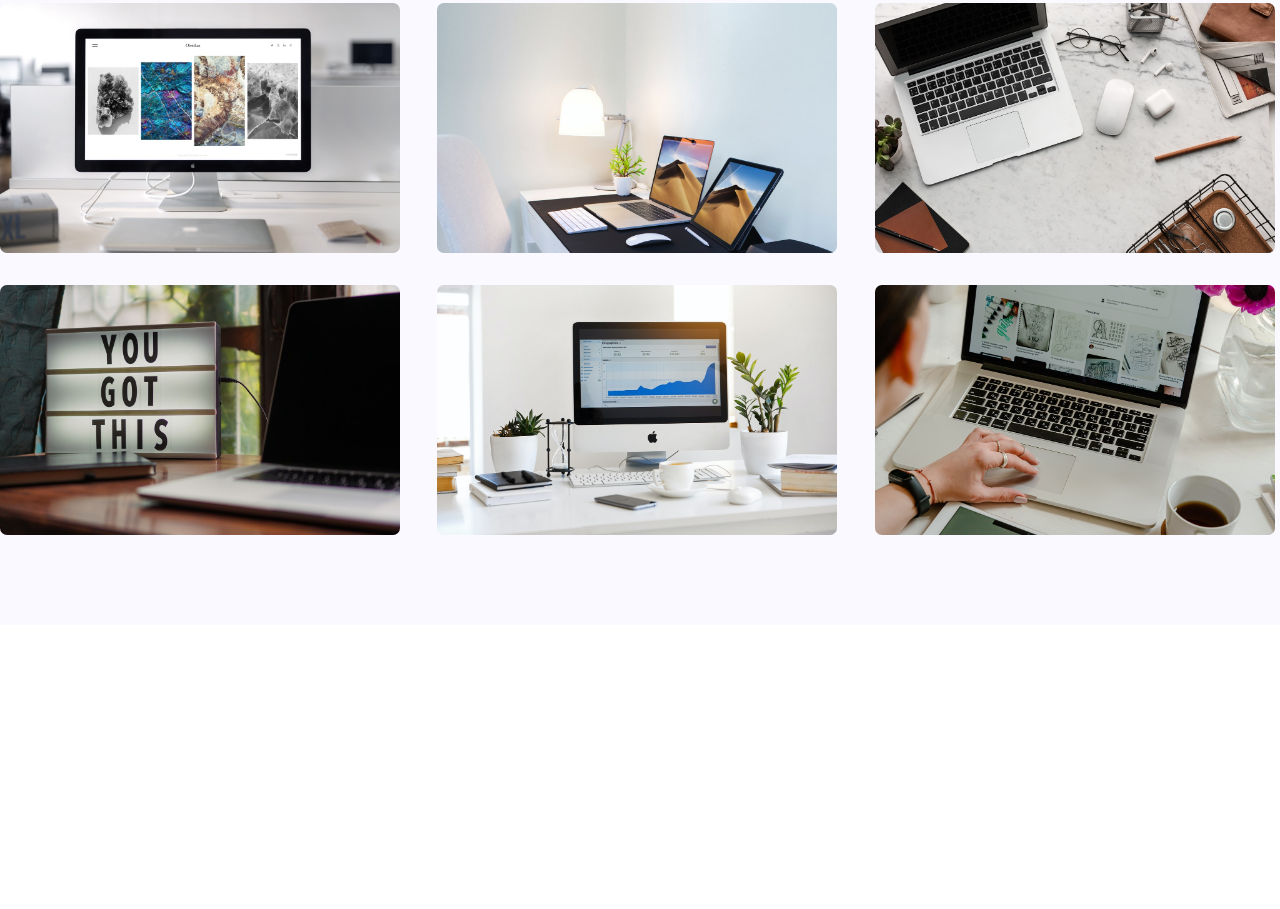
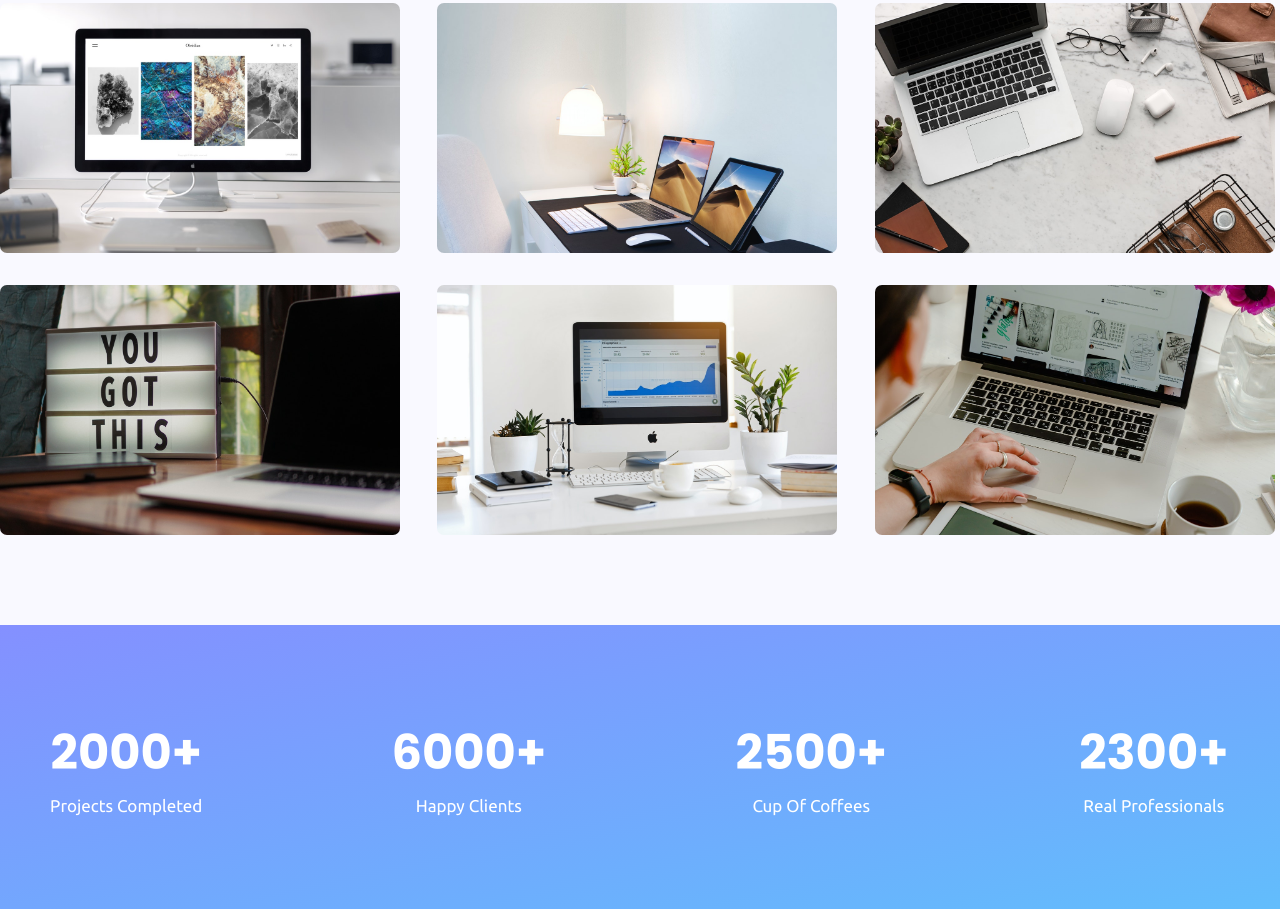
Before and after one commit to Saurav-98/Professional_Portfolio_2023, a website built with Vite: page index.html in a window 1280 px wide. Shown: the part 2289-3198 px from the top of the page. Before the commit the page ends 2914 px from the top, so only its background shows below. Built offline with nearby package versions, Linux system fonts and the light colour scheme.

Commit message:
services action

```diff
--- /dev/null
+++ b/css/sections/counter.css
@@ -0,0 +1,16 @@
+.section-counter {
+  background: var(--gradientsupport);
+  background: var(--gradient);
+  text-align: center;
+  transition: all 0.7s linear;
+  color: var(--clr-white);
+}
+
+.counter-numbers {
+  font-size: 4.8rem;
+}
+
+.section-counter p {
+  color: inherit;
+  text-transform: capitalize;
+}
--- a/css/styles.css
+++ b/css/styles.css
@@ -11,3 +11,4 @@ font-family: 'Ubuntu', sans-serif; */
 @import url(./sections/hero.css);
 @import url(./sections/bio.css);
 @import url(./sections/projects.css);
+@import url(./sections/counter.css);
--- a/index.html
+++ b/index.html
@@ -182,6 +182,30 @@
           </div>
         </div>
       </section>
+
+      <!----------------------------
+         Animated Number Section Start
+      ---------------------------->
+      <section class="section section-counter">
+        <div class="container grid grid-4-col">
+          <div>
+            <h2 class="counter-numbers">2000+</h2>
+            <p>projects completed</p>
+          </div>
+          <div>
+            <h2 class="counter-numbers">6000+</h2>
+            <p>Happy Clients</p>
+          </div>
+          <div>
+            <h2 class="counter-numbers">2500+</h2>
+            <p>Cup of Coffees</p>
+          </div>
+          <div>
+            <h2 class="counter-numbers">2300+</h2>
+            <p>Real Professionals</p>
+          </div>
+        </div>
+      </section>
     </main>
   </body>
 </html>
```
